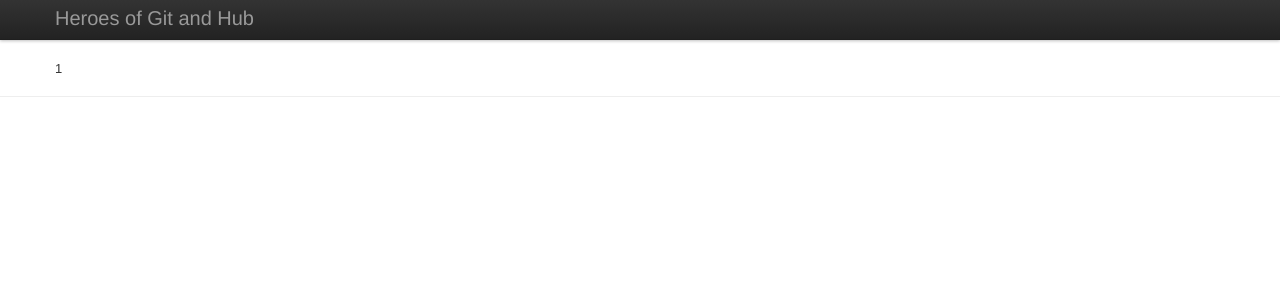
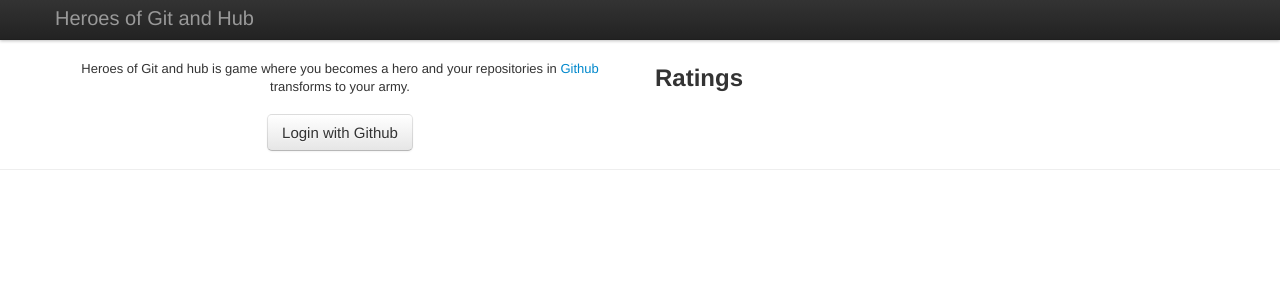
Before and after one commit to vlad-khramov/hgh, a Django app: page / in a window 1280 px wide. Shown: the top 300 px of the page. Run offline with Django 3.2, Linux system fonts and the light colour scheme; some libraries are stand-ins or nearby versions.

Commit message:
main page (first v)

```diff
--- a/templates/main/home.html
+++ b/templates/main/home.html
@@ -4,6 +4,16 @@
 
 {% block content %}
 
-1
+    <div class="row">
+        <div class="span6" style="text-align: center;">
+                Heroes of Git and hub is game where you becomes a hero and your repositories in <a href="http://github.com">Github</a> transforms to your army.
+                <br><br>
+                <a href="/login/github/" class="btn btn-large">Login with Github</a>
+
+        </div>
+        <div class="span6">
+            <h2>Ratings</h2>
+        </div>
+    </div>
 
 {% endblock %}
```
